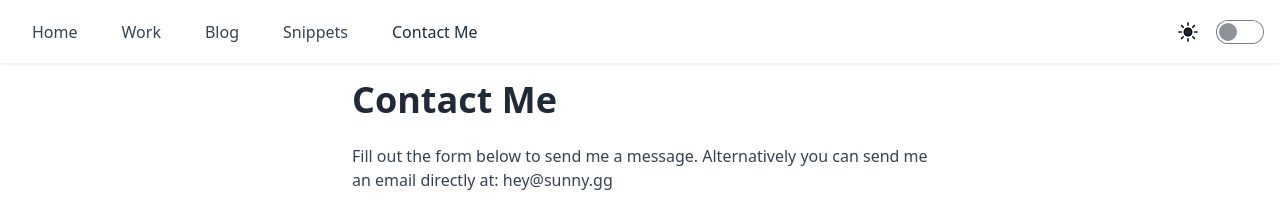
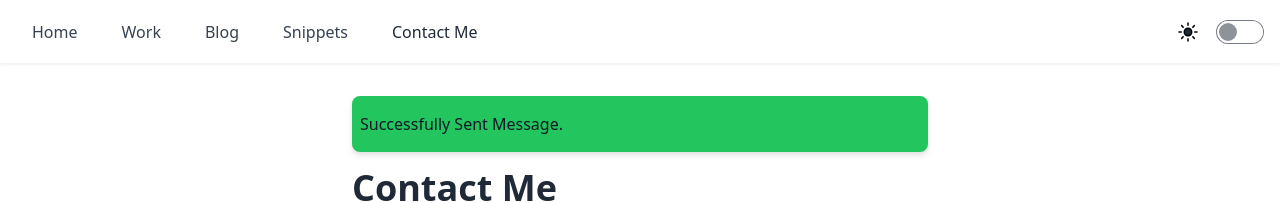
Before and after one commit to sgolovine/www-2022, a Next.js app: page /contact in a window 1280 px wide. Both pictures are taken after typing "Sample", "name@example.com", "Sample", "Sample" into the empty fields and a click on the button "Submit". Shown: the top 203 px of the page. Built offline with nearby package versions, Linux system fonts and the light colour scheme.

Commit message:
feat(contact): finish contact form, connect state

```diff
--- a/package.json
+++ b/package.json
@@ -45,6 +45,7 @@
     "react": "^18.2.0",
     "react-dom": "^18.2.0",
     "react-headroom": "^3.2.0",
+    "react-query": "^3.39.2",
     "zustand": "^4.1.1"
   },
   "devDependencies": {
--- a/src/components/common/Loader.tsx
+++ b/src/components/common/Loader.tsx
@@ -24,7 +24,7 @@ export const Loader: React.FC<Props> = ({ visible, onCancel }) => {
 
   const containerClasses = clsx(
     flexCenter,
-    "absolute",
+    "fixed",
     "bg-black/20",
     "dark:bg-white/20",
     "top-0",
--- a/src/features/contact/ContactForm.tsx
+++ b/src/features/contact/ContactForm.tsx
@@ -3,8 +3,11 @@ import { themeClasses } from "~/config/themeClasses"
 import { useContactForm } from "./useContactForm"
 import makeStyles from "./ContactForm.classes"
 import labels from "~/labels.json"
+import { SubmitParams } from "./types/ContactForm"
 
-interface Props {}
+interface Props {
+  onSubmit: (args: SubmitParams) => void
+}
 
 enum FieldIds {
   name = "name",
@@ -13,8 +16,8 @@ enum FieldIds {
   message = "message",
 }
 
-export const ContactForm: React.FC<Props> = ({}) => {
-  const contactForm = useContactForm()
+export const ContactForm: React.FC<Props> = ({ onSubmit }) => {
+  const contactForm = useContactForm({ cb: onSubmit })
 
   const {
     formSectionClasses,
--- a/src/features/contact/ContactPage.tsx
+++ b/src/features/contact/ContactPage.tsx
@@ -1,25 +1,81 @@
 import clsx from "clsx"
+import { useMutation } from "react-query"
 import { PageHeader } from "~/components/common/PageHeader"
 import pageTitles from "~/config/navigation/pageTitles"
 import { themeClasses } from "~/config/themeClasses"
 import { Routes } from "~/model/Routes"
+import { sendMessage } from "~/services/sendMessage"
+import { Loader } from "~/stories/Loader.stories"
 import { ContactForm } from "./ContactForm"
+import { SubmitParams } from "./types/ContactForm"
 import type { ContactPageProps } from "./types/ContactPageProps"
 
 const ContactPage: React.FC<ContactPageProps> = ({}) => {
   const introClasses = clsx(themeClasses.textColor, "py-2")
 
+  const notificationBaseClasses = clsx(
+    "py-4",
+    "px-2",
+    "rounded-lg",
+    "drop-shadow-md",
+    "font-medium",
+    "dark:bg-slate-900",
+    "dark:ring-2"
+  )
+
+  const { isLoading, isError, isSuccess, mutate, reset } =
+    useMutation(sendMessage)
+
+  const handleSubmit = (params: SubmitParams) => {
+    mutate({
+      name: params.name,
+      email: params.email,
+      subject: params.subject,
+      message: params.message,
+    })
+  }
+
   return (
+    <>
       <div className={themeClasses.container}>
+        {isError && (
+          <div
+            className={clsx(
+              notificationBaseClasses,
+              "bg-red-500",
+              "text-gray-50",
+              "dark:ring-red-500",
+              "mb-4"
+            )}
+          >
+            <p>Error Sending Message</p>
+          </div>
+        )}
+        {isSuccess && (
+          <div
+            className={clsx(
+              notificationBaseClasses,
+              "bg-green-500",
+              "text-gray-900",
+              "dark:text-gray-50",
+              "dark:ring-green-500",
+              "my-4"
+            )}
+          >
+            <p>Successfully Sent Message.</p>
+          </div>
+        )}
         <PageHeader>{pageTitles[Routes.Contact]}</PageHeader>
         <p className={introClasses}>
-        Fill out the form below to send me a message. Alternatively you can send
-        me an email directly at: hey@sunny.gg
+          Fill out the form below to send me a message. Alternatively you can
+          send me an email directly at: hey@sunny.gg
         </p>
         <div className="py-2">
-        <ContactForm />
+          <ContactForm onSubmit={handleSubmit} />
         </div>
       </div>
+      <Loader visible={isLoading} onCancel={() => reset()} />
+    </>
   )
 }
 
--- /dev/null
+++ b/src/features/contact/types/ContactForm.ts
@@ -0,0 +1,19 @@
+export interface SubmitParams {
+  name: string
+  email: string
+  subject: string
+  message: string
+}
+
+export type FormKeys = "name" | "email" | "subject" | "message"
+
+export type FormErrorKeys =
+  | "namePresent"
+  | "emailPresent"
+  | "emailValid"
+  | "subjectPresent"
+  | "messagePresent"
+
+export type FormState = Record<FormKeys, string>
+
+export type FormErrors = Record<FormErrorKeys, boolean>
--- a/src/features/contact/useContactForm.ts
+++ b/src/features/contact/useContactForm.ts
@@ -1,23 +1,16 @@
 import { useEffect, useState } from "react"
 import AppLogger from "@logger"
 import * as EmailValidator from "email-validator"
+import {
+  FormErrors,
+  FormKeys,
+  FormState,
+  SubmitParams,
+} from "./types/ContactForm"
 
 const logger = new AppLogger({
   prefix: "useContactForm",
 })
-
-type FormKeys = "name" | "email" | "subject" | "message"
-
-type FormState = Record<FormKeys, string>
-
-type FormErrors = Record<
-  | "namePresent"
-  | "emailPresent"
-  | "emailValid"
-  | "subjectPresent"
-  | "messagePresent",
-  boolean
->
 
 const initialState: FormState = {
   name: "",
@@ -46,7 +39,11 @@ function validateEmail(input: string): boolean {
   return EmailValidator.validate(input)
 }
 
-export const useContactForm = () => {
+export const useContactForm = ({
+  cb,
+}: {
+  cb: (args: SubmitParams) => void
+}) => {
   const [form, setForm] = useState<FormState>(initialState)
   const [formErrors, setFormErrors] = useState<FormErrors>(
     initialFormErrorState
@@ -102,6 +99,15 @@ export const useContactForm = () => {
     const isEmailValid = validateEmail(form.email)
     const isMessageValid = validateText(form.message)
     if (isNameValid && isEmailValid && isMessageValid && isSubjectValid) {
+      logger.log("executing form callback")
+      logger.log("form:", form)
+      // Callback Function
+      cb({
+        name: form.name,
+        email: form.email,
+        subject: form.subject,
+        message: form.message,
+      })
     } else {
       logger.log("found form validation errors", formErrors)
       setFormErrors({
--- a/src/pages/_app.tsx
+++ b/src/pages/_app.tsx
@@ -1,8 +1,9 @@
-import React from "react"
+import React, { useState } from "react"
 
 import { AppProps } from "next/app"
 import { AppPage } from "~/model/PageProps"
 import { Menu } from "~/components/layout"
+import { QueryClient, QueryClientProvider, Hydrate } from "react-query"
 
 import "../styles/tailwind.css"
 import "../styles/global.css"
@@ -13,19 +14,24 @@ type AppPropsWithLayout = AppProps & {
   Component: AppPage
 }
 
-export default function App({
-  Component: PageComponent,
-  pageProps,
-}: AppPropsWithLayout) {
+const App = ({ Component: PageComponent, pageProps }: AppPropsWithLayout) => {
+  const [queryClient] = useState(() => new QueryClient())
+
   // Use the layout defined at the page level, if available
-  const getLayout = PageComponent.getLayout ?? (page => page)
-
-  const Component = getLayout(<PageComponent {...pageProps} />)
+  const Component = PageComponent.getLayout
+    ? PageComponent.getLayout(<PageComponent {...pageProps} />)
+    : PageComponent
 
   return (
-    <>
-      <Menu />
-      {Component}
-    </>
+    <QueryClientProvider client={queryClient}>
+      <Hydrate state={pageProps.dehydratedState}>
+        <>
+          <Menu />
+          {Component}
+        </>
+      </Hydrate>
+    </QueryClientProvider>
   )
 }
+
+export default App
```
Also changed, not shown: 1 other file (tests, documents, lock files or other folders). Lines whose indentation alone changed are shown as unchanged.
